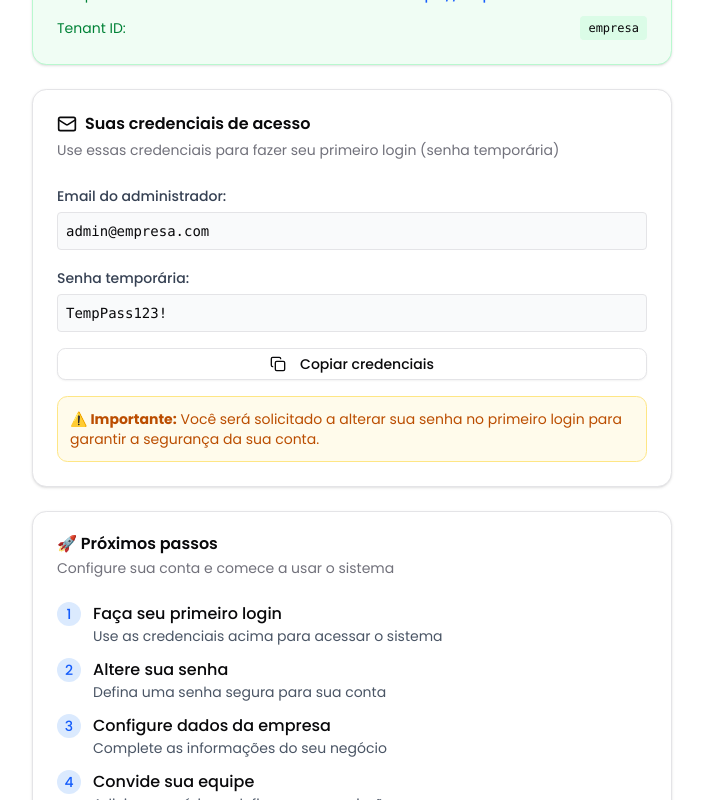
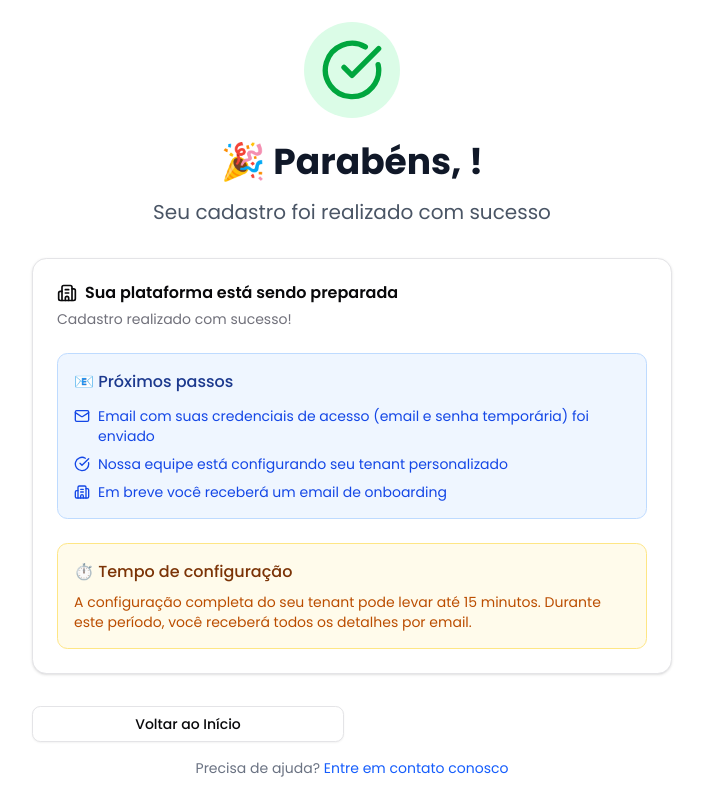
Before and after one commit to geraldobl58/connecthub, a Next.js app in the folder apps/admin/: page /signup/success in a window 1280 px wide. Shown: the top 800 px of the page, without its empty margins (288-991 px from the left). Built offline with nearby package versions, Linux system fonts and the light colour scheme.

Commit message:
refactor: enhance SignupSuccessPage by improving state management and updating UI components

```diff
--- a/apps/admin/src/app/(root)/(auth)/signup/success/page.tsx
+++ b/apps/admin/src/app/(root)/(auth)/signup/success/page.tsx
@@ -1,251 +1,171 @@
 "use client";
 
-import { useSearchParams, useRouter } from "next/navigation";
 import { useEffect, useState } from "react";
+import { useRouter, useSearchParams } from "next/navigation";
 import { Button } from "@/components/ui/button";
-import { Card, CardContent, CardDescription, CardHeader, CardTitle } from "@/components/ui/card";
-import { Badge } from "@/components/ui/badge";
-import { CheckCircle, Building2, Mail, Globe, ArrowRight, Copy, Check } from "lucide-react";
+import {
+  Card,
+  CardContent,
+  CardDescription,
+  CardHeader,
+  CardTitle,
+} from "@/components/ui/card";
+import {
+  CheckCircle,
+  Mail,
+  ExternalLink,
+  ArrowRight,
+  Building2,
+} from "lucide-react";
 
-export default function SignupSuccessPage() {
+const SignupSuccessPage = () => {
+  const router = useRouter();
   const searchParams = useSearchParams();
-  const router = useRouter();
-  const [copied, setCopied] = useState(false);
+  const [companyName, setCompanyName] = useState("");
+  const [domain, setDomain] = useState("");
+  const [message, setMessage] = useState("");
 
-  const companyName = searchParams.get("company") || "Sua empresa";
-  const domain = searchParams.get("domain") || "empresa";
-  const tenantUrl = `https://${domain}.connecthub.com`;
+  useEffect(() => {
+    const company = searchParams.get("company");
+    const domainParam = searchParams.get("domain");
+    const messageParam = searchParams.get("message");
 
-  // Simular credenciais temporárias (em produção viriam da API)
-  const tempCredentials = {
-    email: `admin@${domain}.com`,
-    password: "TempPass123!",
+    if (company) setCompanyName(decodeURIComponent(company));
+    if (domainParam) setDomain(domainParam);
+    if (messageParam) setMessage(decodeURIComponent(messageParam));
+  }, [searchParams]);
+
+  const handleGoToPlatform = () => {
+    if (domain) {
+      router.push(`/tenant-info?tenant=${domain}`);
+    }
   };
 
-  const copyCredentials = async () => {
-    const credentialsText = `Email: ${tempCredentials.email}\nSenha: ${tempCredentials.password}`;
-    await navigator.clipboard.writeText(credentialsText);
-    setCopied(true);
-    setTimeout(() => setCopied(false), 2000);
-  };
-
-  const goToLogin = () => {
-    // Em produção, redirecionaria para o subdomínio do tenant
-    // Por enquanto, vamos para o login com os dados preenchidos
-    router.push(`/login?email=${encodeURIComponent(tempCredentials.email)}&tenant=${domain}`);
+  const handleBackToHome = () => {
+    router.push("/");
   };
 
   return (
     <div className="container mx-auto px-4 py-8 max-w-2xl">
       <div className="text-center mb-8">
-        <div className="flex justify-center mb-4">
-          <div className="bg-green-100 rounded-full p-3">
-            <CheckCircle className="h-8 w-8 text-green-600" />
+        <div className="flex justify-center mb-6">
+          <div className="rounded-full bg-green-100 p-4">
+            <CheckCircle className="h-16 w-16 text-green-600" />
           </div>
         </div>
-        <h1 className="text-3xl font-bold text-gray-900 mb-4">
-          🎉 Assinatura realizada com sucesso!
+        <h1 className="text-4xl font-bold text-gray-900 mb-4">
+          🎉 Parabéns, {companyName}!
         </h1>
         <p className="text-xl text-gray-600">
-          Bem-vindo ao ConnectHub, <strong>{companyName}</strong>!
+          Seu cadastro foi realizado com sucesso
         </p>
       </div>
 
-      <div className="space-y-6">
-        {/* Status da conta */}
-        <Card className="border-green-200 bg-green-50">
-          <CardHeader>
-            <CardTitle className="text-green-800 flex items-center gap-2">
-              <Building2 className="h-5 w-5" />
-              Sua conta está pronta!
-            </CardTitle>
-            <CardDescription className="text-green-700">
-              Seu tenant foi criado com sucesso e está ativo
-            </CardDescription>
-          </CardHeader>
-          <CardContent>
-            <div className="space-y-3">
-              <div className="flex items-center justify-between">
-                <span className="text-sm text-green-700">Status do tenant:</span>
-                <Badge className="bg-green-100 text-green-800 border-green-200">
-                  ✅ Ativo
-                </Badge>
+      <Card className="mb-8">
+        <CardHeader>
+          <CardTitle className="flex items-center gap-2">
+            <Building2 className="h-5 w-5" />
+            Sua plataforma está sendo preparada
+          </CardTitle>
+          <CardDescription>
+            {message || "Cadastro realizado com sucesso!"}
+          </CardDescription>
+        </CardHeader>
+
+        <CardContent className="space-y-6">
+          <div className="bg-blue-50 border border-blue-200 rounded-lg p-4">
+            <h3 className="font-medium text-blue-900 mb-3">
+              📧 Próximos passos
+            </h3>
+            <div className="space-y-2 text-sm text-blue-700">
+              <div className="flex items-start gap-2">
+                <Mail className="h-4 w-4 mt-0.5 flex-shrink-0" />
+                <span>
+                  Email com suas credenciais de acesso (email e senha
+                  temporária) foi enviado
+                </span>
               </div>
-              <div className="flex items-center justify-between">
-                <span className="text-sm text-green-700">URL personalizada:</span>
-                <a
-                  href={tenantUrl}
-                  target="_blank"
-                  className="text-blue-600 hover:text-blue-800 text-sm font-medium"
-                >
-                  {tenantUrl}
-                </a>
+              <div className="flex items-start gap-2">
+                <CheckCircle className="h-4 w-4 mt-0.5 flex-shrink-0" />
+                <span>
+                  Nossa equipe está configurando seu tenant personalizado
+                </span>
               </div>
-              <div className="flex items-center justify-between">
-                <span className="text-sm text-green-700">Tenant ID:</span>
-                <code className="bg-green-100 px-2 py-1 rounded text-xs">{domain}</code>
+              <div className="flex items-start gap-2">
+                <Building2 className="h-4 w-4 mt-0.5 flex-shrink-0" />
+                <span>Em breve você receberá um email de onboarding</span>
               </div>
             </div>
-          </CardContent>
-        </Card>
+          </div>
 
-        {/* Credenciais de acesso */}
-        <Card>
-          <CardHeader>
-            <CardTitle className="flex items-center gap-2">
-              <Mail className="h-5 w-5" />
-              Suas credenciais de acesso
-            </CardTitle>
-            <CardDescription>
-              Use essas credenciais para fazer seu primeiro login (senha temporária)
-            </CardDescription>
-          </CardHeader>
-          <CardContent>
-            <div className="space-y-4">
-              <div>
-                <label className="text-sm font-medium text-gray-700">Email do administrador:</label>
-                <div className="mt-1 p-2 bg-gray-50 border rounded font-mono text-sm">
-                  {tempCredentials.email}
-                </div>
-              </div>
-              <div>
-                <label className="text-sm font-medium text-gray-700">Senha temporária:</label>
-                <div className="mt-1 p-2 bg-gray-50 border rounded font-mono text-sm">
-                  {tempCredentials.password}
-                </div>
-              </div>
-
-              <Button
-                onClick={copyCredentials}
-                variant="outline"
-                size="sm"
-                className="w-full"
-              >
-                {copied ? (
-                  <>
-                    <Check className="h-4 w-4 mr-2" />
-                    Credenciais copiadas!
-                  </>
-                ) : (
-                  <>
-                    <Copy className="h-4 w-4 mr-2" />
-                    Copiar credenciais
-                  </>
-                )}
-              </Button>
-
-              <div className="p-3 bg-amber-50 border border-amber-200 rounded-lg">
-                <p className="text-sm text-amber-700">
-                  <strong>⚠️ Importante:</strong> Você será solicitado a alterar sua senha no primeiro login
-                  para garantir a segurança da sua conta.
-                </p>
+          {domain && (
+            <div className="bg-gray-50 border border-gray-200 rounded-lg p-4">
+              <h3 className="font-medium text-gray-900 mb-2">
+                🌐 Sua URL personalizada
+              </h3>
+              <div className="flex items-center gap-2 text-sm text-gray-600">
+                <span className="font-mono bg-white px-2 py-1 rounded border">
+                  http://localhost:3000/dashboard (após login)
+                </span>
+                <Button
+                  size="sm"
+                  variant="outline"
+                  onClick={handleGoToPlatform}
+                  className="flex items-center gap-1"
+                >
+                  <ExternalLink className="h-3 w-3" />
+                  Ver Detalhes
+                </Button>
               </div>
             </div>
-          </CardContent>
-        </Card>
+          )}
 
-        {/* Próximos passos */}
-        <Card>
-          <CardHeader>
-            <CardTitle>🚀 Próximos passos</CardTitle>
-            <CardDescription>
-              Configure sua conta e comece a usar o sistema
-            </CardDescription>
-          </CardHeader>
-          <CardContent>
-            <div className="space-y-3">
-              <div className="flex items-start gap-3">
-                <div className="bg-blue-100 text-blue-600 rounded-full w-6 h-6 flex items-center justify-center text-sm font-medium">
-                  1
-                </div>
-                <div>
-                  <p className="font-medium">Faça seu primeiro login</p>
-                  <p className="text-sm text-gray-600">
-                    Use as credenciais acima para acessar o sistema
-                  </p>
-                </div>
-              </div>
+          <div className="bg-amber-50 border border-amber-200 rounded-lg p-4">
+            <h3 className="font-medium text-amber-900 mb-2">
+              ⏱️ Tempo de configuração
+            </h3>
+            <p className="text-sm text-amber-700">
+              A configuração completa do seu tenant pode levar até 15 minutos.
+              Durante este período, você receberá todos os detalhes por email.
+            </p>
+          </div>
+        </CardContent>
+      </Card>
 
-              <div className="flex items-start gap-3">
-                <div className="bg-blue-100 text-blue-600 rounded-full w-6 h-6 flex items-center justify-center text-sm font-medium">
-                  2
-                </div>
-                <div>
-                  <p className="font-medium">Altere sua senha</p>
-                  <p className="text-sm text-gray-600">
-                    Defina uma senha segura para sua conta
-                  </p>
-                </div>
-              </div>
-
-              <div className="flex items-start gap-3">
-                <div className="bg-blue-100 text-blue-600 rounded-full w-6 h-6 flex items-center justify-center text-sm font-medium">
-                  3
-                </div>
-                <div>
-                  <p className="font-medium">Configure dados da empresa</p>
-                  <p className="text-sm text-gray-600">
-                    Complete as informações do seu negócio
-                  </p>
-                </div>
-              </div>
-
-              <div className="flex items-start gap-3">
-                <div className="bg-blue-100 text-blue-600 rounded-full w-6 h-6 flex items-center justify-center text-sm font-medium">
-                  4
-                </div>
-                <div>
-                  <p className="font-medium">Convide sua equipe</p>
-                  <p className="text-sm text-gray-600">
-                    Adicione usuários e defina suas permissões
-                  </p>
-                </div>
-              </div>
-
-              <div className="flex items-start gap-3">
-                <div className="bg-blue-100 text-blue-600 rounded-full w-6 h-6 flex items-center justify-center text-sm font-medium">
-                  5
-                </div>
-                <div>
-                  <p className="font-medium">Comece a usar!</p>
-                  <p className="text-sm text-gray-600">
-                    Explore todas as funcionalidades do ConnectHub
-                  </p>
-                </div>
-              </div>
-            </div>
-          </CardContent>
-        </Card>
-
-        {/* CTA para login */}
-        <div className="text-center">
+      <div className="space-y-4">
+        <div className="grid grid-cols-1 md:grid-cols-2 gap-4">
           <Button
-            onClick={goToLogin}
-            size="lg"
-            className="bg-blue-600 hover:bg-blue-700 text-white px-8"
+            variant="outline"
+            onClick={handleBackToHome}
+            className="w-full"
           >
-            <ArrowRight className="mr-2 h-4 w-4" />
-            Fazer login agora
+            Voltar ao Início
           </Button>
+          {domain && (
+            <Button
+              onClick={handleGoToPlatform}
+              className="w-full bg-blue-600 hover:bg-blue-700"
+            >
+              Ver Informações do Tenant
+              <ArrowRight className="ml-2 h-4 w-4" />
+            </Button>
+          )}
         </div>
 
-        {/* Informações de suporte */}
-        <Card className="border-blue-200 bg-blue-50">
-          <CardContent className="pt-6">
-            <div className="text-center">
-              <p className="text-sm text-blue-700 mb-2">
-                <strong>Precisa de ajuda?</strong>
-              </p>
-              <p className="text-sm text-blue-600">
-                Nossa equipe de onboarding está pronta para ajudar você a começar.
-              </p>
-              <p className="text-sm text-blue-600 mt-1">
-                📧 suporte@connecthub.com | 📞 (11) 99999-9999
-              </p>
-            </div>
-          </CardContent>
-        </Card>
+        <div className="text-center">
+          <p className="text-sm text-gray-500">
+            Precisa de ajuda?{" "}
+            <a
+              href="mailto:suporte@connecthub.com"
+              className="text-blue-600 hover:text-blue-800"
+            >
+              Entre em contato conosco
+            </a>
+          </p>
+        </div>
       </div>
     </div>
   );
-}
+};
+
+export default SignupSuccessPage;
```
